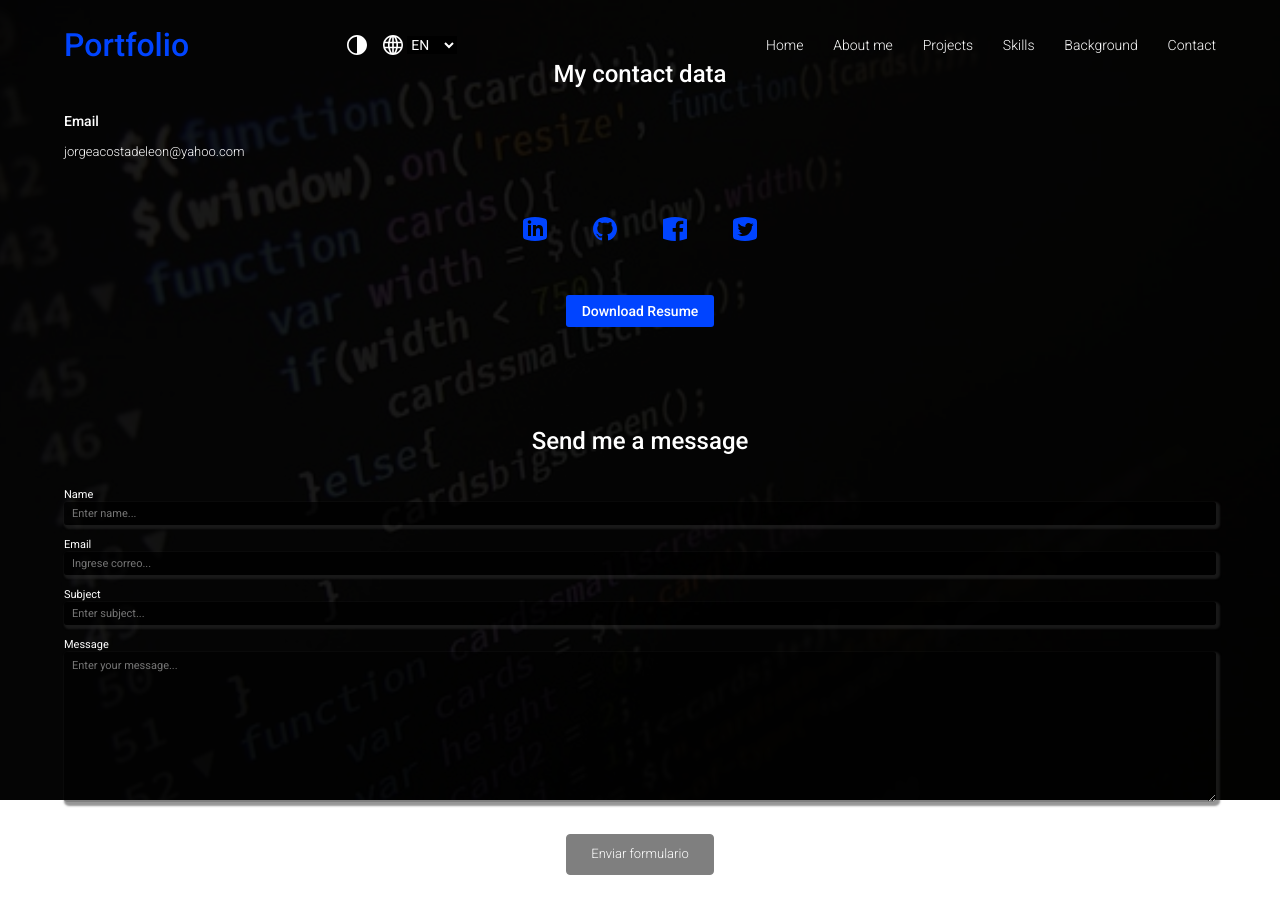
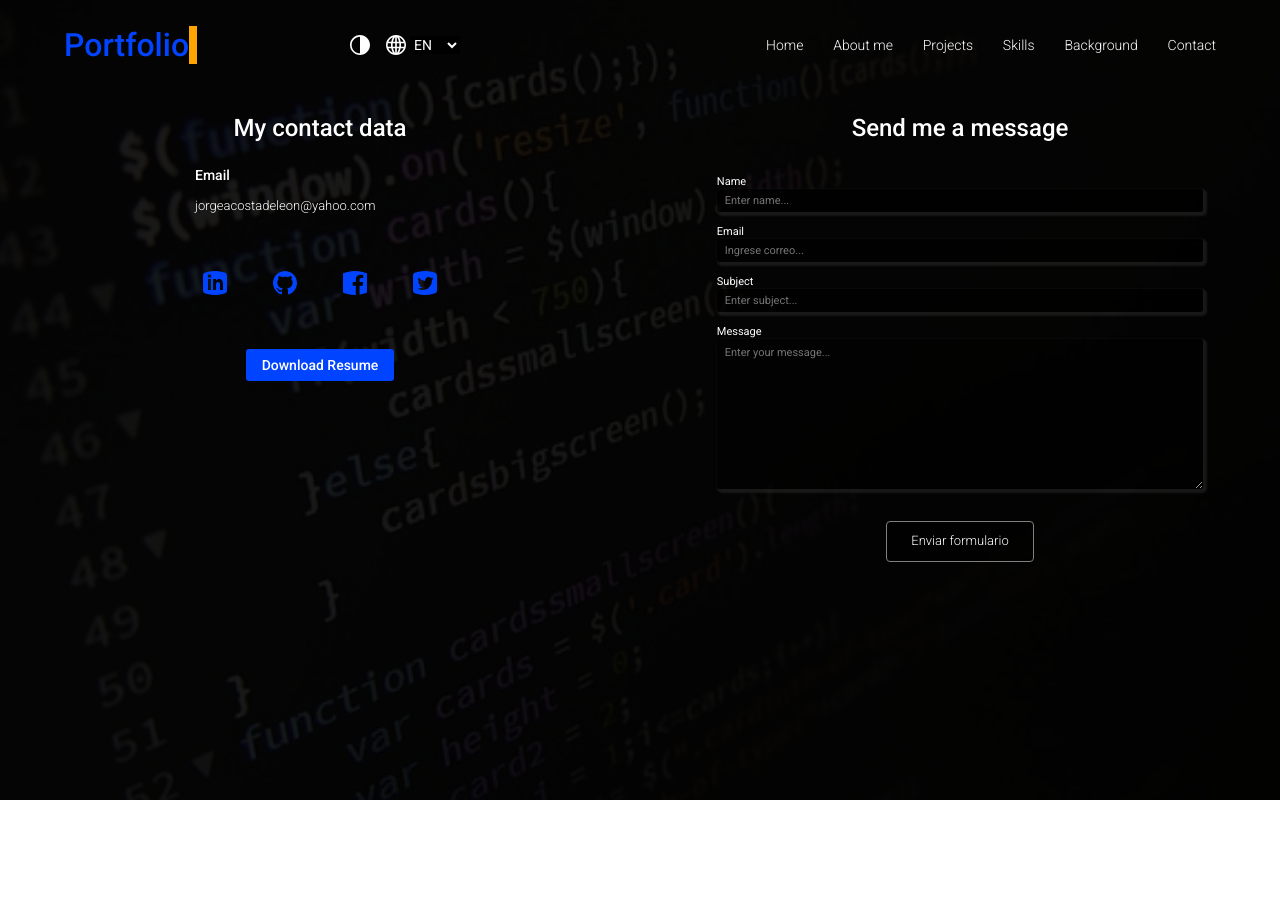
Before and after one commit to jorgeacosta02/NewPortfolio, a React (Vite) app in the folder client/: page /contact in a window 1280 px wide. After the commit the page ends 800 px from the top, so only its background shows below. Built offline with nearby package versions, Linux system fonts and the light colour scheme.

Commit message:
contact styles

```diff
--- a/client/src/components/contactComp/_ContactComp.module.scss
+++ b/client/src/components/contactComp/_ContactComp.module.scss
@@ -3,18 +3,29 @@
 .container{
     position: absolute;
     box-sizing: border-box;
-    width: 100vw;
+    width: 100%;
     z-index: 100;
     color: g.$white-color;
-    padding: g.$mobile-NavBar-height 5vw;
+    padding: g.$mobile-NavBar-height 5vw 0;
     @include g.create-flexbox(column, space-between);
-    // gap: 6vh;
+    @include g.display-large{
+        flex-direction: row;
+        padding: calc(g.$desk-NavBar-height + 3vh) 0 0;
+        align-items: flex-start;
+        justify-content: space-evenly;
+        // gap: 5vw;
+    }
     .dataMainContainer{
         position: relative;
         z-index: 100;
         width: 100%;
+        // max-width: 500px;
         @include g.create-flexbox(column, space-between);
         gap: 15px;
+        // background-color: red;
+        @include g.display-large{
+            width: 50%;
+        }
         .dataTitle{
             text-align: center;
         }
@@ -22,8 +33,10 @@
             width: 100%;
             @include g.create-flexbox(column, space-between);
             gap: 6vh;
+            // background-color: green;
             .mailContainer{
-                width: 100%;
+                width: 90%;
+                max-width: 250px;
                 @include g.create-flexbox(column, space-between);
                 gap: 15px;
                 align-items: flex-start;
@@ -33,14 +46,19 @@
         }
     }
     .formContainer{
+        box-sizing: border-box;
         position: relative;
         width: 100%;
+        // max-width: 500px;
         z-index: 100;
-        top: g.$mobile-NavBar-height;
-        padding: 5vh 0;
+        padding: 10vh 0;
         color: inherit;
         @include g.create-flexbox(column, space-between);
         gap: 3vh;
+        @include g.display-large{
+            padding: 0 6%;
+            width: 50%;
+        }
         // background-color: blue;
         .formTitle{
             text-align: center;
@@ -53,11 +71,11 @@
             @include g.create-flexbox(column, space-evenly);
             width: 100%;
             .inputBlock{
-                    width: 100%;
-                    color: inherit;
-                    padding: 4px 0;
-                    label{
-                        font-size: g.$mobile-p-font-size;
+                width: 100%;
+                color: inherit;
+                padding: 4px 0;
+                label{
+                    font-size: g.$mobile-p-font-size;
                 }
                 .input{
                     box-sizing: border-box;
--- a/client/src/components/linksComp/_LinksComp.module.scss
+++ b/client/src/components/linksComp/_LinksComp.module.scss
@@ -3,7 +3,7 @@
 
 .container{
     width: 100%;
-    // background-color: green;
+    // background-color: orange;
     @include g.create-flexbox(column, space-between);
     gap: 5vh;
     .linksContainer{
```
